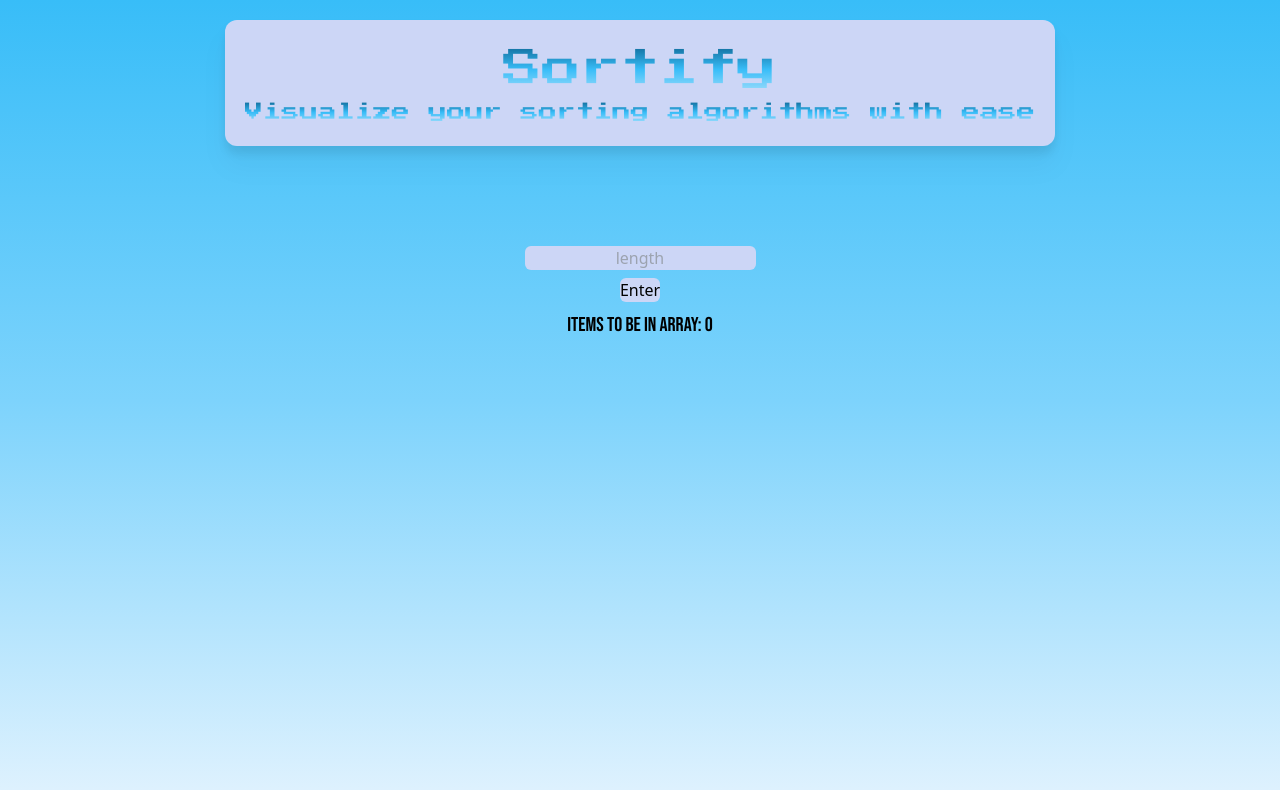
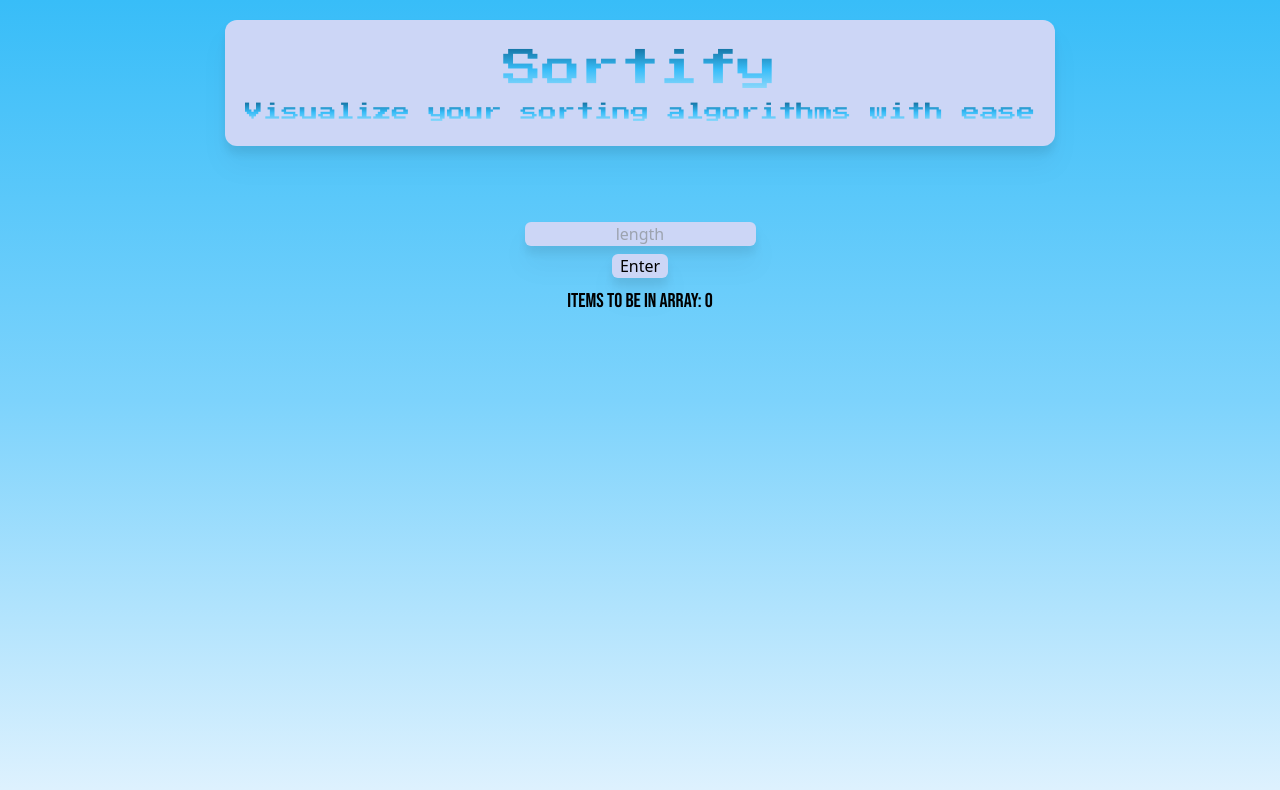
Before and after one commit to UNKNOWNtxn/Sortify, a Next.js app in the folder site/: page / in a window 1280 px wide. Shown: the top 790 px of the page. Built offline with nearby package versions, Linux system fonts and the light colour scheme.

Commit message:
Update page.js

```diff
--- a/site/src/app/page.js
+++ b/site/src/app/page.js
@@ -19,7 +19,7 @@ export default function Sortify() {
   return (
     <div className='min-w-screen min-h-screen bg-gradient-to-b from-sky-400 via-sky-300 to-sky-100'>
 
-      <div className='flex flex-col justify-center items-center p-5 mb-20'>
+      <div className='flex flex-col justify-center items-center p-5 mb-14'>
         <div className='bg-light-gray rounded-xl p-5 drop-shadow-xl	'>
           <h1 className='sm:text-xl md:text-2xl font-pressStart animate-appearFromBottom1 text-4xl text-bold text-center text-transparent bg-clip-text bg-gradient-to-b from-sky-800 via-sky-400 to-sky-200'>Sortify</h1>
           <p className='sm:text-xxs md:text-sm font-pressStart animate-appearFromBottom2 text-base text-bold text-center text-transparent bg-clip-text bg-gradient-to-b from-sky-800 via-sky-400 to-sky-200'>Visualize your sorting algorithms with ease </p>
@@ -28,7 +28,7 @@ export default function Sortify() {
 
       <div className='flex flex-col justify-center items-center space-y-2'>
         <input
-          className='bg-light-gray text-center rounded-md'
+          className='bg-light-gray text-center rounded-md drop-shadow-xl'
           onChange={handleInputChange}
           value={inputValue}
           inputMode="numeric"
@@ -37,7 +37,7 @@ export default function Sortify() {
           placeholder="length"
         />
         <button
-          className='bg-light-gray text-center rounded-md'
+          className='bg-light-gray text-center rounded-md drop-shadow-xl px-2'
           onClick={handleSubmit}
         >
           Enter
```
